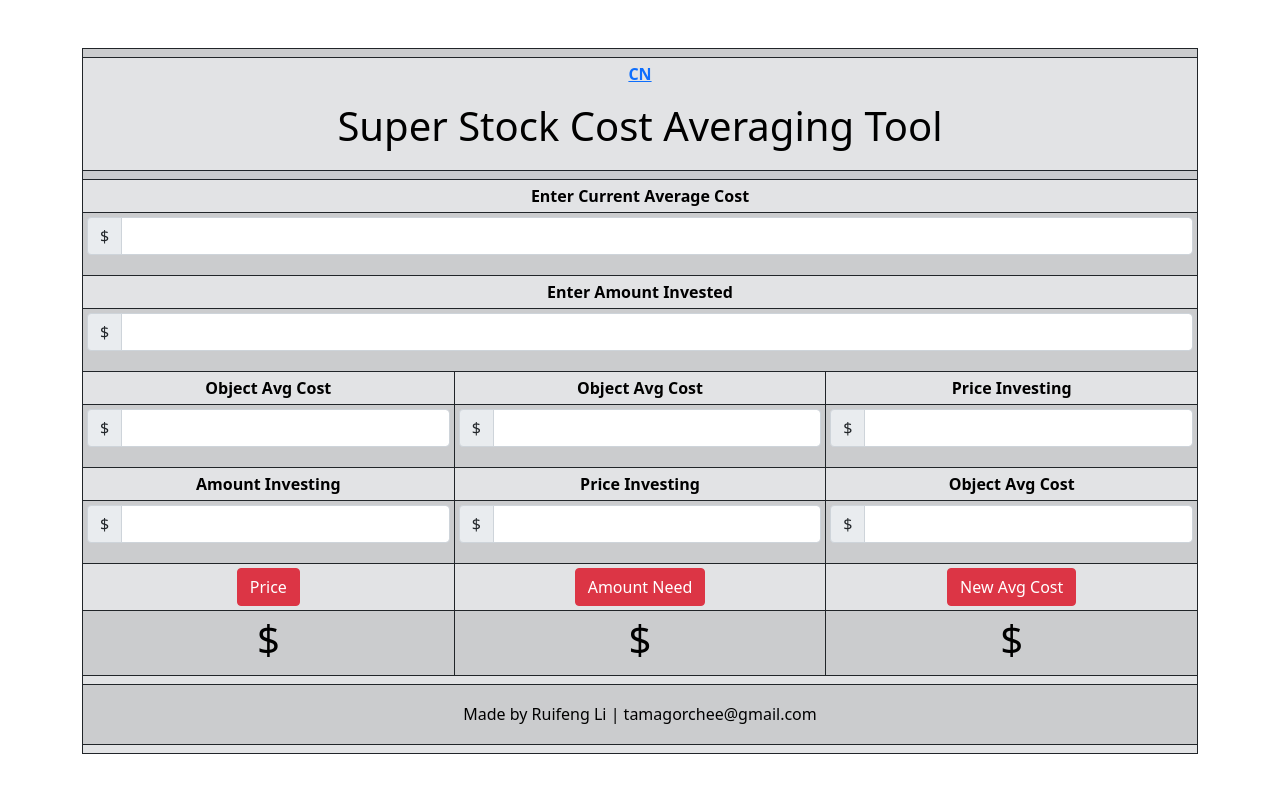
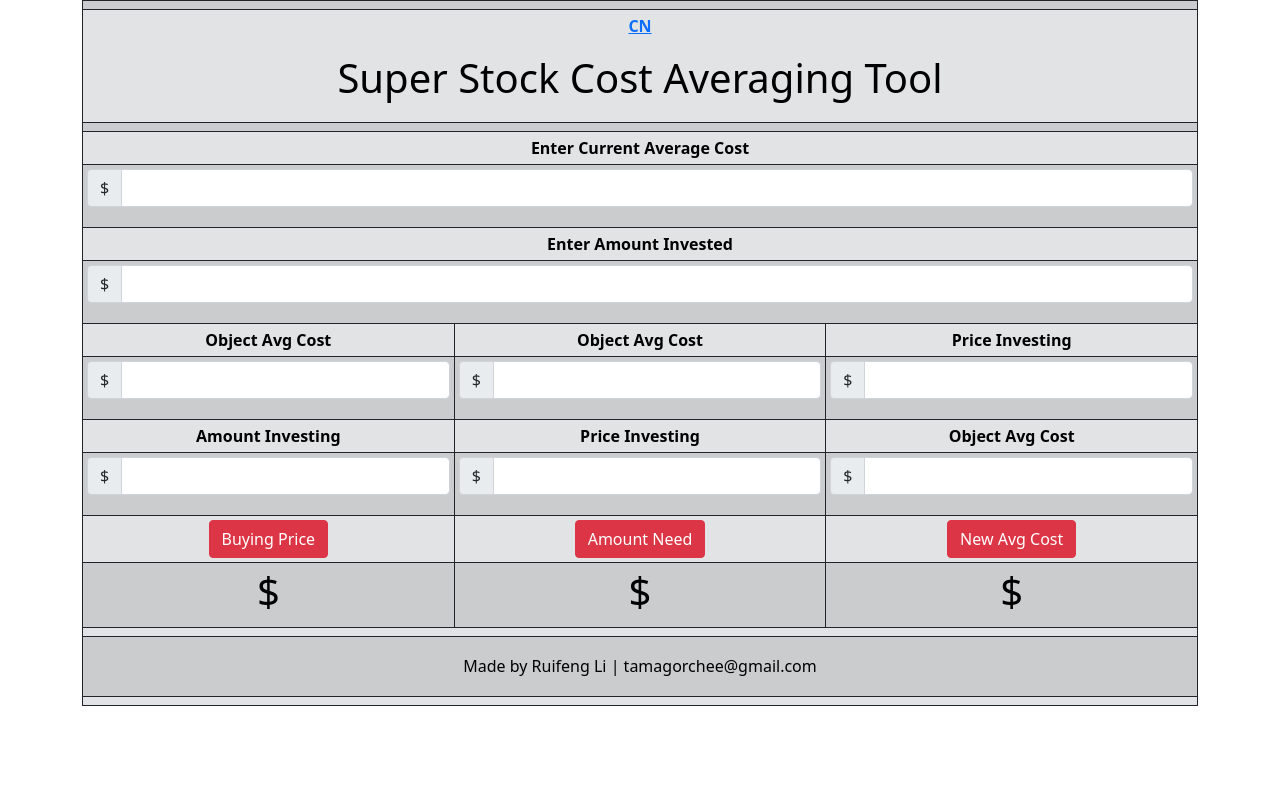
Before and after one commit to ghgorchee/furnitra, a Django app: page /calc_en in a window 1280 px wide. Run offline with Django 3.2, Linux system fonts and the light colour scheme.

Commit message:
calc page update

```diff
--- a/website/templates/calc.html
+++ b/website/templates/calc.html
@@ -4,7 +4,6 @@
 
 <link rel="apple-touch-icon-precomposed" sizes="144x144" href="{% static 'website/calc/apple_icon.png" />
 
-<br><br>
 <div class="container">
 
   <form action="{% url 'calc' %}" method="post">
--- a/website/templates/calc_en.html
+++ b/website/templates/calc_en.html
@@ -4,7 +4,6 @@
 
 <link rel="apple-touch-icon-precomposed" sizes="144x144" href="{% static 'website/calc/apple_icon.png" />
 
-<br><br>
 <div class="container">
 
   <form action="{% url 'calc_en' %}" method="post">
@@ -111,7 +110,7 @@
     	</tr>
 
     	<tr>
-      	<td><center><button type="submit" class="btn btn-danger">Price</button></center></td>
+      	<td><center><button type="submit" class="btn btn-danger">Buying Price</button></center></td>
       	<td><center><button type="submit" class="btn btn-danger">Amount Need</button></center></td>
       	<td><center><button type="submit" class="btn btn-danger">New Avg Cost</button></center></td>
     	</tr>
```
